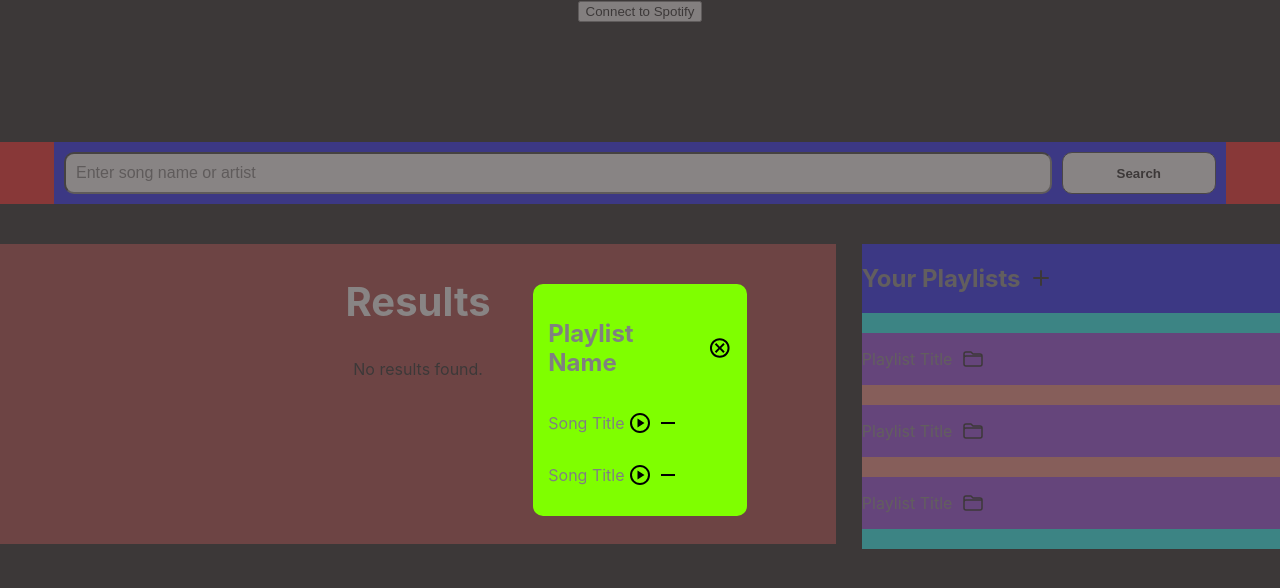
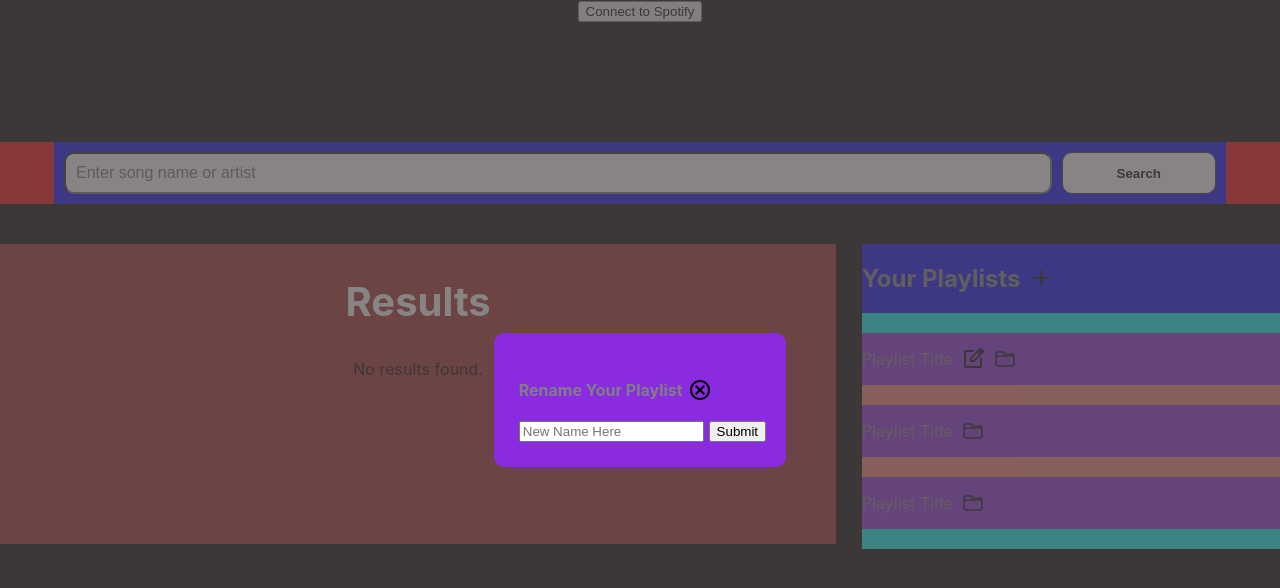
Before and after one commit to fivefootwan/playlistapp_practice, a React (Create React App) app: page / in a window 1280 px wide. Both pictures are taken after a click on the icon 972 px from the left and 358 px from the top of the page. Shown: the top 588 px of the page. Built offline with nearby package versions, Linux system fonts and the light colour scheme.

Commit message:
add rename pop up modal ui only

```diff
--- a/src/assets/Icons.js
+++ b/src/assets/Icons.js
@@ -102,3 +102,23 @@ export function PlayIcon ({ onClick}) {
     </svg>
   )
 }
+
+export function EditIcon ({ onClick }) {
+  return (
+    <svg
+    xmlns="http://www.w3.org/2000/svg"
+    height="24px"
+    viewBox="0 -960 960 960"
+    width="24px"
+    fill="black"
+    onClick={onClick}
+    style={{cursor: 'pointer'}}
+    >
+
+
+    <path d="M200-120q-33 0-56.5-23.5T120-200v-560q0-33 23.5-56.5T200-840h357l-80 80H200v560h560v-278l80-80v358q0 33-23.5 56.5T760-120H200Zm280-360ZM360-360v-170l367-367q12-12 27-18t30-6q16 0 30.5 6t26.5 18l56 57q11 12 17 26.5t6 29.5q0 15-5.5 29.5T897-728L530-360H360Zm481-424-56-56 56 56ZM440-440h56l232-232-28-28-29-28-231 231v57Zm260-260-29-28 29 28 28 28-28-28Z"/>
+
+
+    </svg>
+  )
+}
--- /dev/null
+++ b/src/components/ModalRenamePlaylist.js
@@ -0,0 +1,25 @@
+import React, { useState } from 'react';
+import styles from "./Playlist.module.css";
+import {CloseIcon} from "../assets/Icons";
+
+export default function RenamePlaylist({onClose}) {
+    return (
+        <div className={styles.PopUpBackdrop}>
+            <div className={styles.RenamePlaylist}>
+
+
+                <div className={styles.RenameHeader}>
+                <h4>Rename Your Playlist</h4>
+                <CloseIcon onClick={onClose}/>
+                </div>
+
+
+                <div className={styles.RenameArea}>
+                    <input placeholder='New Name Here' />
+                    <button className={styles.RenameButton} type="button" style={{cursor: 'pointer'}}>Submit</button>
+                </div>
+
+            </div>
+        </div>
+    )
+}
--- a/src/components/Playlist.module.css
+++ b/src/components/Playlist.module.css
@@ -31,3 +31,31 @@
     display: flex;
     gap: 2%;
 }
+
+.RenamePlaylist{
+    background-color: blueviolet;
+    padding: 25px;
+    border-radius: 10px;
+}
+
+.RenameHeader, .RenameArea {
+    display: flex;
+    gap: 2%;
+    align-items: center;
+}
+
+.RenameButton {
+}
+
+.PopUpBackdrop {
+    position: fixed;             /* makes it float above all content */
+    top: 0;
+    left: 0;
+    width: 100%;
+    height: 100%;
+    background: rgba(86, 81, 81, 0.7); /* dim background */
+    display: flex;
+    justify-content: center;     /* center horizontally */
+    align-items: center;         /* center vertically */
+    z-index: 999;
+  }
--- a/src/components/PlaylistManager.js
+++ b/src/components/PlaylistManager.js
@@ -1,13 +1,15 @@
 import React, {useState} from 'react';
 import ReactDOM from 'react-dom/client';
 import styles from './Playlist.module.css';
+import RenamePlaylist from './ModalRenamePlaylist'
 import ShowPlaylist from './ModalShowPlaylist';
-import {PlusIcon, OpenIcon} from '../assets/Icons';
+import {PlusIcon, OpenIcon, EditIcon} from '../assets/Icons';
 import {ModalCreatePlaylist} from './ModalCreatePlaylist';
 
 function Playlist() {
     const [isModalCreateOpen, setIsModalCreateOpen] = useState(false);
     const [showModal, setModalShowModal] = useState(false);
+    const [renamePlaylistModal, setRenamePlaylistModal] = useState(false);
 
 
     return (
@@ -34,7 +36,11 @@ function Playlist() {
                 <div className={styles.Playlist}>
                     <p>Playlist Title</p>
                     {/* <button className={styles.OpenPlaylist} type="button">Open Playlist</button> */}
+                    <EditIcon onClick={() => setRenamePlaylistModal(true)}/>
                     <OpenIcon onClick={() => setModalShowModal(true)} />
+                    {renamePlaylistModal && (
+                    <RenamePlaylist onClose={() => setRenamePlaylistModal(false)} />
+                    )} {/* ???? */}
                 </div>
 
                 <div className={styles.Playlist}>
@@ -53,6 +59,7 @@ function Playlist() {
             {showModal && (
             <ShowPlaylist onClose={() => setModalShowModal(false)} />
             )}
+
         </div>
     )
 
```
